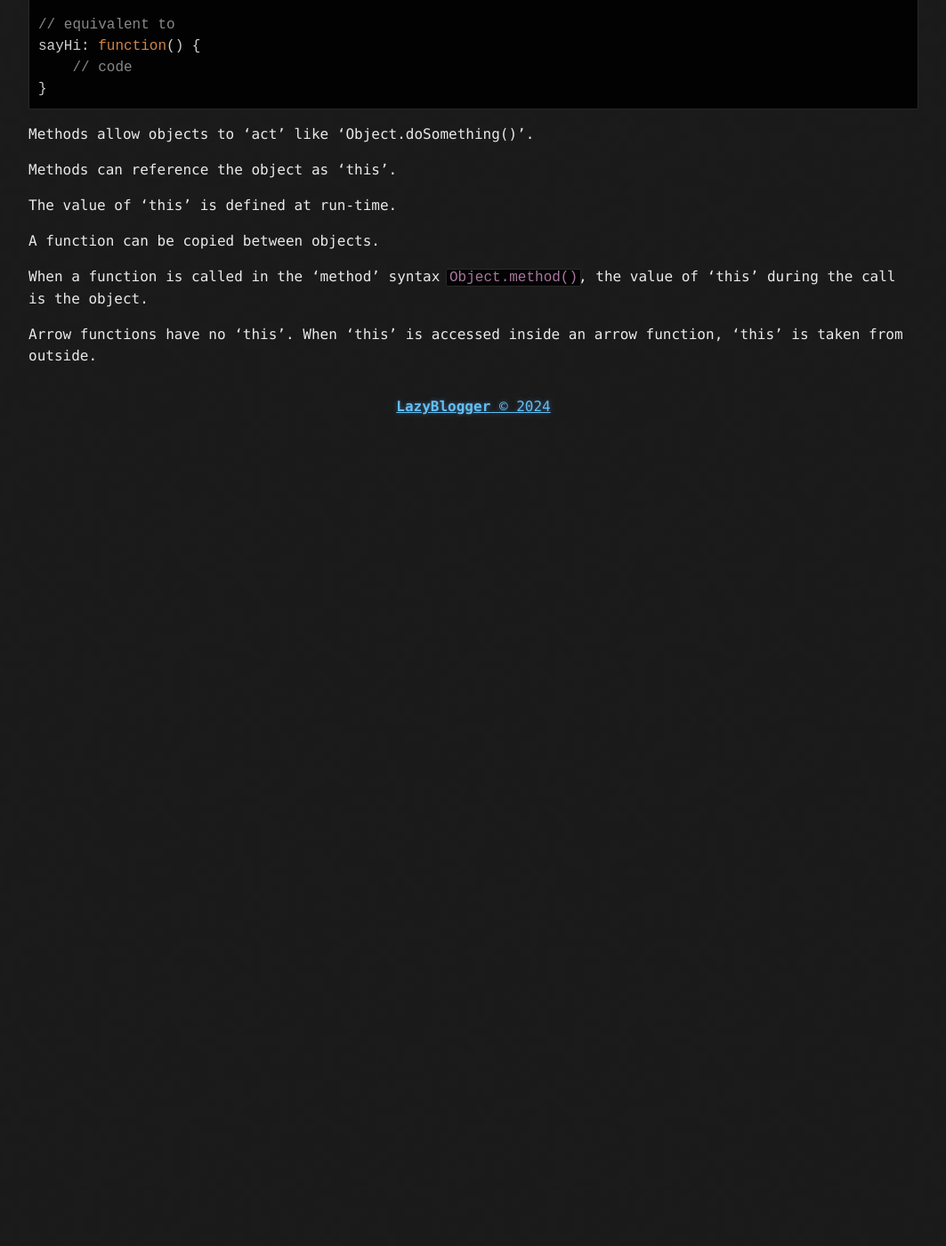
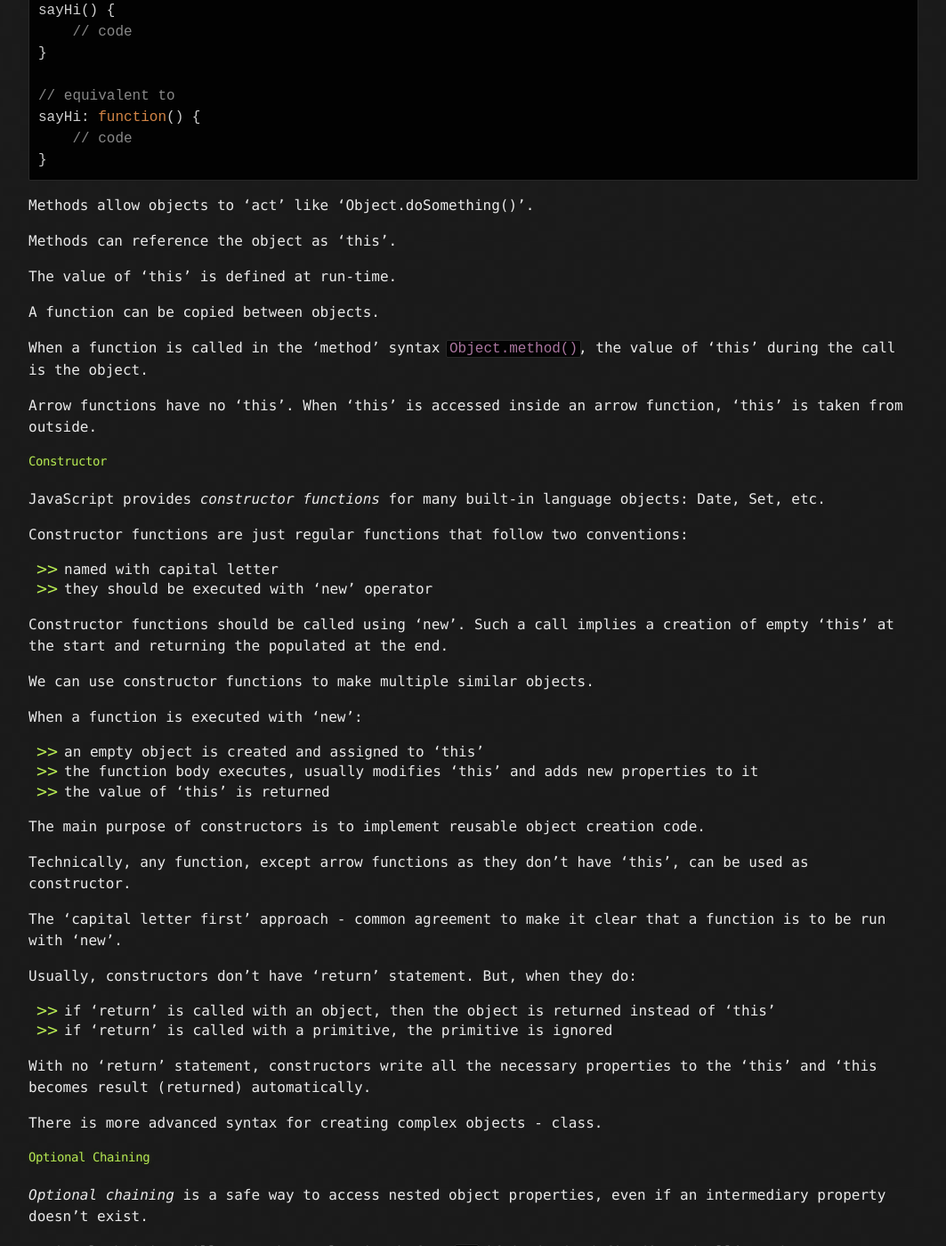
Before and after one commit to miomirparipovic/bytenoir, a Jekyll site: the page built from _posts/javascript/2024-01-07-js-notes.md, in a window 1280 px wide and 1400 px high, scrolled down 3453 px. Shown: the whole window at 89% size, without its empty margins (108-1171 px from the left). Built offline with Jekyll 4.4.1, drawn with Linux system fonts in a browser that asks for light colours; before the commit the page ends 3935 px from its top, so only the background shows below that; some of the changed text lies outside the part shown.

Commit message:
add to post

````diff
--- a/_posts/javascript/2024-01-07-js-notes.md
+++ b/_posts/javascript/2024-01-07-js-notes.md
@@ -1,7 +1,8 @@
 ---
-title: JavaScript Notes
+title: JavaScript Notes (Raw)
 published: true
 ---
+Note: These are raw notes taken from the site [javascript.info](https://javascript.info) and are primarily intended for personal reference.
 
 ### Index
 
@@ -163,3 +164,60 @@ A function can be copied between objects.
 When a function is called in the 'method' syntax `Object.method()`, the value of 'this' during the call is the object.
 
 Arrow functions have no 'this'. When 'this' is accessed inside an arrow function, 'this' is taken from outside.
+
+
+#### Constructor
+
+JavaScript provides *constructor functions* for many built-in language objects: Date, Set, etc.
+
+Constructor functions are just regular functions that follow two conventions:
+
+- named with capital letter
+- they should be executed with 'new' operator
+
+Constructor functions should be called using 'new'. Such a call implies a creation of empty 'this' at the start and returning the populated at the end.
+
+We can use constructor functions to make multiple similar objects.
+
+When a function is executed with 'new':
+
+- an empty object is created and assigned to 'this'
+- the function body executes, usually modifies 'this' and adds new properties to it
+- the value of 'this' is returned
+
+The main purpose of constructors is to implement reusable object creation code.
+
+Technically, any function, except arrow functions as they don't have 'this', can be used as constructor.
+
+The 'capital letter first' approach - common agreement to make it clear that a function is to be run with 'new'.
+
+Usually, constructors don't have 'return' statement. But, when they do:
+
+- if 'return' is called with an object, then the object is returned instead of 'this'
+- if 'return' is called with a primitive, the primitive is ignored
+
+With no 'return' statement, constructors write all the necessary properties to the 'this' and 'this becomes result (returned) automatically.
+
+There is more advanced syntax for creating complex objects - class.
+
+
+#### Optional Chaining
+
+*Optional chaining* is a safe way to access nested object properties, even if an intermediary property doesn't exist.
+
+Optional chaining will stop the evaluation before `?.` if it is 'undefined' or 'null', and returns 'undefined' (instead of error).
+
+Don't overuse ?. operator. You should use it only where it's OK that something doesn't exist. For example, if you expect a user to exist:
+
+```js
+user.address?.street  // this is OK, address is optional
+user?.address?.street // this is an overuse, user should exist, no need for ?. there
+```
+
+Optional chaining is not an operator, but a special syntax construct. It works with functions and square bracket notation.
+
+We may use optional chaining for safe reading and deleting, but not writing.
+
+- obj?.prop
+- obj?.[prop]
+- obj.method?.()
````
